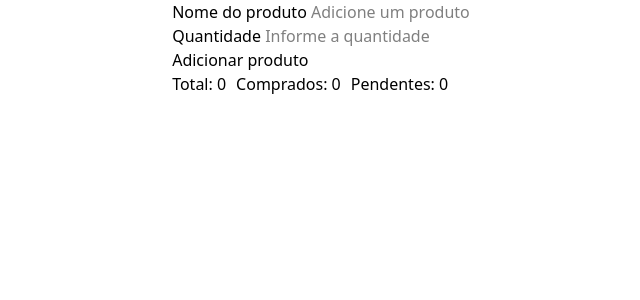
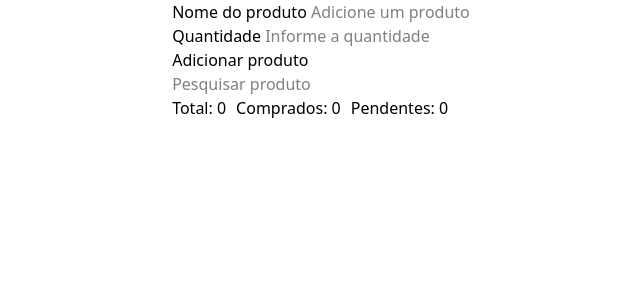
Before and after one commit to matsoaresp/tarefas-front, a Next.js app: page /compras in a window 1280 px wide. Shown: the top 300 px of the page, without its empty margins (285-925 px from the left). Built offline with nearby package versions, Linux system fonts and the light colour scheme.

Commit message:
feat: filtrar produtos

```diff
--- a/src/app/(pratica)/compras/components/boxForm.tsx
+++ b/src/app/(pratica)/compras/components/boxForm.tsx
@@ -3,32 +3,35 @@ import { setRequestMeta } from "next/dist/server/request-meta";
 import { useEffect, useState } from "react";
 
 interface Produto {
-    id:number;
+    id: number;
     nome: string;
     quantidade: string;
     comprado: boolean;
 }
 
-export function BoxForm () {
+export function BoxForm() {
 
     const [nome, setNome] = useState("");
     const [quantidade, setQuantidade] = useState("");
     const [filter, setFilter] = useState<"todos" | "comprado" | "pendente">("todos")
     const [produtos, setProdutos] = useState<Produto[]>([]);
-    const totalProdutos  = produtos.length;
+    const [busca, setBusca] = useState("");
+    const totalProdutos = produtos.length;
     const totalBuy = produtos.filter((produto) => produto.comprado).length;
     const totalPending = produtos.filter((produto) => !produto.comprado).length;
 
+    const filtrarProdutos = produtos.filter((produto) => produto.nome.toLowerCase().startsWith(busca.toLowerCase()))
+
     const handleAddProduct = () => {
 
-        if (!nome.trim() ||!quantidade.trim()) {
+        if(!nome.trim() || !quantidade.trim()) {
             alert("Digite o nome e quantidade do produto")
             return;
         }
 
         const newProduct = [
             ...produtos,
-            {id: Date.now(), nome: nome.trim(), quantidade: quantidade, comprado: false},
+            { id: Date.now(), nome: nome.trim(), quantidade: quantidade, comprado: false },
         ];
 
         setNome("");
@@ -39,7 +42,7 @@ export function BoxForm () {
 
     const removeProduct = (id: number) => {
 
-        const remove = produtos.filter((item ) => item.id !== id)
+        const remove = produtos.filter((item) => item.id !== id)
         setProdutos(remove)
         localStorage.setItem("produto", JSON.stringify(remove))
 
@@ -48,13 +51,13 @@ export function BoxForm () {
     const handleCompleted = (id: number) => {
 
         const updated = produtos.map((item) =>
-        item.id === id ? {...item,comprado: !item.comprado } : item)
+            item.id === id ? { ...item, comprado: !item.comprado } : item)
 
         setProdutos(updated)
     }
 
     const removerComprados = () => {
-        const  removeComprado = produtos.filter((item) => !item.comprado)
+        const removeComprado = produtos.filter((item) => !item.comprado)
 
         setProdutos(removeComprado)
         localStorage.setItem("produto", JSON.stringify(removeComprado))
@@ -63,9 +66,10 @@ export function BoxForm () {
     useEffect(() => {
 
         const data = localStorage.getItem("produto");
-            if (data) {
+        if(data) {
             setProdutos(JSON.parse(data))
-            }}, [])
+        }
+    }, [])
     return (
         <div className="flex justify-center flex-column">
             <div>
@@ -89,33 +93,46 @@ export function BoxForm () {
                         value={quantidade}
                         type="text" />
                 </div>
+                <div>
+
 
                     <button
                         onClick={handleAddProduct}
-            >Adicionar produto</button>
+                    >Adicionar produto
+                    </button>
+                </div>
                 <ul>
-            {produtos.map((item)=>
+                    <input
+                type="text"
+                placeholder="Pesquisar produto"
+                value={busca}
+                onChange={(e) => setBusca(e.target.value)}
+                 />
+                    {filtrarProdutos.map((produto) =>
 
                         <li
-            key={item.id}>
+                            key={produto.id}>
                             <div className="flex flex-row gap-6">
                                 <span>
-                        Nome: {item.nome}
+                                    Nome: {produto.nome}
                                 </span>
 
                                 <span>
-                        Quantidade: {item.quantidade}
+                                    Quantidade: {produto.quantidade}
                                 </span>
 
                                 <input
                                     type="checkbox"
-                        checked= {item.comprado}
-                        onChange={()=> handleCompleted(item.id)}
+                                    checked={produto.comprado}
+                                    onChange={() => handleCompleted(produto.id)}
                                 />
+                                <span>
+                                    {produto.comprado ? "Comprado" : "Pendente"}
+                                </span>
                                 <div>
                                     <button
                                         type="button"
-                    onClick={() => removeProduct(item.id)}
+                                        onClick={() => removeProduct(produto.id)}
                                     >Remover</button>
                                 </div>
                             </div>
```
Lines whose indentation alone changed are shown as unchanged.
